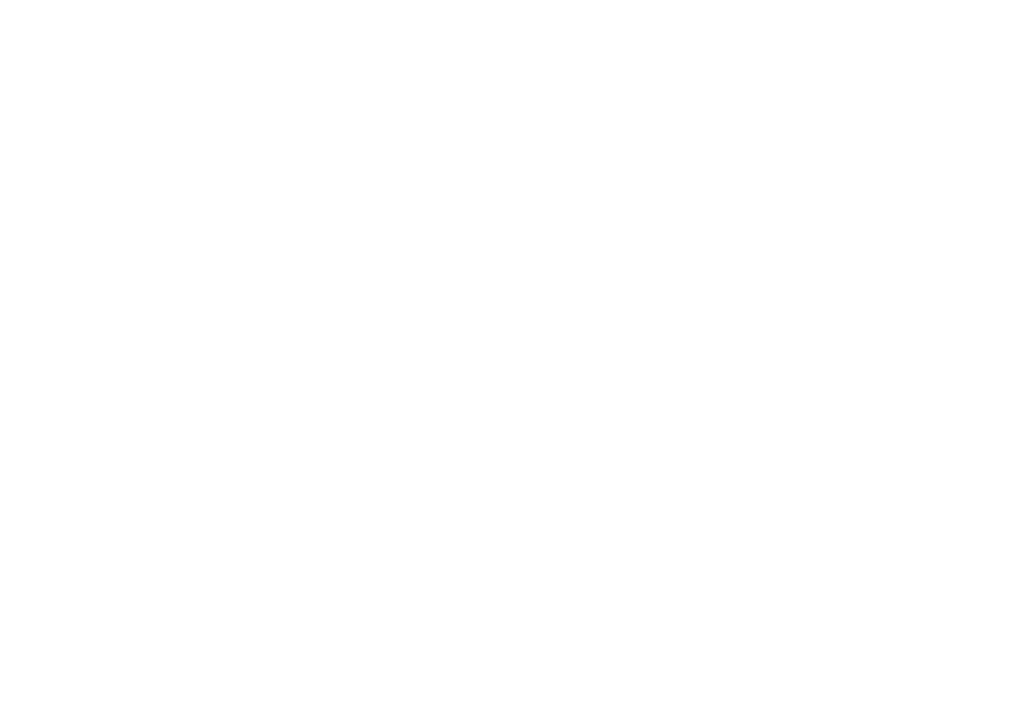
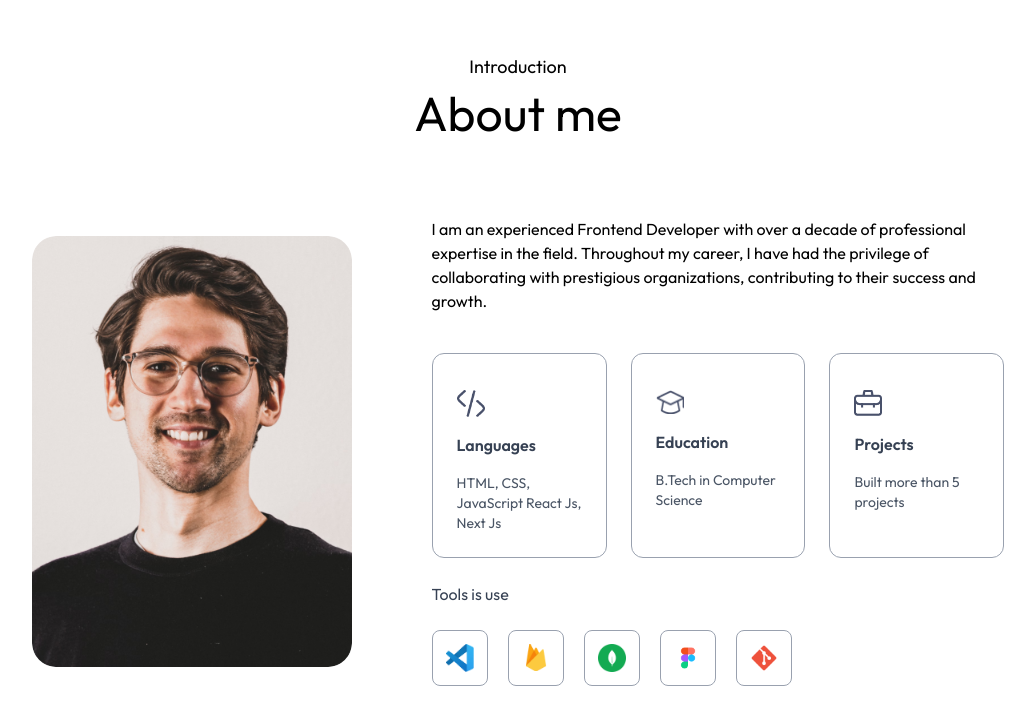
Before and after one commit to bunyodzaripov/Portfolio, a Next.js app: page / in a window 1280 px wide. Shown: the part 787-1512 px from the top of the page, without its empty margins (122-1157 px from the left). Before the commit the page ends 800 px from the top, so only its background shows below. Built offline with nearby package versions, Linux system fonts and the light colour scheme; a web font is replaced by a local one.

Commit message:
added about

```diff
--- /dev/null
+++ b/app/components/about.tsx
@@ -0,0 +1,63 @@
+import Image from "next/image";
+import { assets, infoList, toolsData } from "@/assets/assets";
+
+const Index = () => {
+   return (
+      <div id="about" className="w-full px-[12%] py-10 scroll-mt-20">
+         <h4 className="text-center mb-2 text-lg">Introduction</h4>
+         <h2 className="text-5xl text-center">About me</h2>
+
+         <div className="flex w-full flex-col lg:flex-row items-center justify-center gap-20 my-20">
+            <div className="w-64 sm:w-80 rounded-3x1 max-w-none">
+               <Image
+                  src={assets.user_image}
+                  alt="user"
+                  className="w-full rounded-3xl"
+               />
+            </div>
+            <div className="flex-1">
+               <p className="mb-10 max-w-2/1">
+                  I am an experienced Frontend Developer with over a decade of
+                  professional expertise in the field. Throughout my career, I
+                  have had the privilege of collaborating with prestigious
+                  organizations, contributing to their success and growth.
+               </p>
+
+               <ul className="grid grid-cols-1 sm:grid-cols-3 gap-6 max-w-2/1">
+                  {infoList.map(
+                     ({ icon, iconDark, title, description }, index) => (
+                        <li
+                           className="border-[0.5px] border-gray-400 rounded-xl p-6 cursor-pointer hover:bg-[#fcf4ff] hover:-translate-y-1 duration-500 hover:shadow-[4px_4px_0_#000]"
+                           key={index}
+                        >
+                           <Image src={icon} alt={title} className="w-7 mt-3" />
+                           <h3 className="my-4 font-semibold text-gray-700">
+                              {title}
+                           </h3>
+                           <p className="text-gray-600 text-sm">
+                              {description}
+                           </p>
+                        </li>
+                     )
+                  )}
+               </ul>
+
+               <h4 className="my-6 text-gray-700">Tools is use</h4>
+
+               <ul className="flex items-center gap-3 sm:gap-5 ">
+                  {toolsData.map((tool, index) => (
+                     <li
+                        key={index}
+                        className="flex items-center justify-center w-12 sm:w-14 aspect-square border border-gray-400 rounded-lg cursor-pointer hover:-translate-y-1 duration-500"
+                     >
+                        <Image src={tool} alt="tool" className="w-5 sm:w-7" />
+                     </li>
+                  ))}
+               </ul>
+            </div>
+         </div>
+      </div>
+   );
+};
+
+export default Index;
--- a/app/layout.tsx
+++ b/app/layout.tsx
@@ -23,7 +23,7 @@
    children: React.ReactNode;
 }>) {
    return (
-      <html lang="en">
+      <html lang="en" className="scroll-smooth">
          <body className={`${outfit.className} ${ovo.className} antialiased`}>
             {children}
          </body>
--- a/app/page.tsx
+++ b/app/page.tsx
@@ -1,12 +1,14 @@
 "use client";
 import Navbar from "../app/components/navbar";
 import Header from "../app/components/header";
+import About from "../app/components/about";
 
 export default function Home() {
    return (
       <>
          <Navbar />
          <Header />
+         <About />
       </>
    );
 }
```
